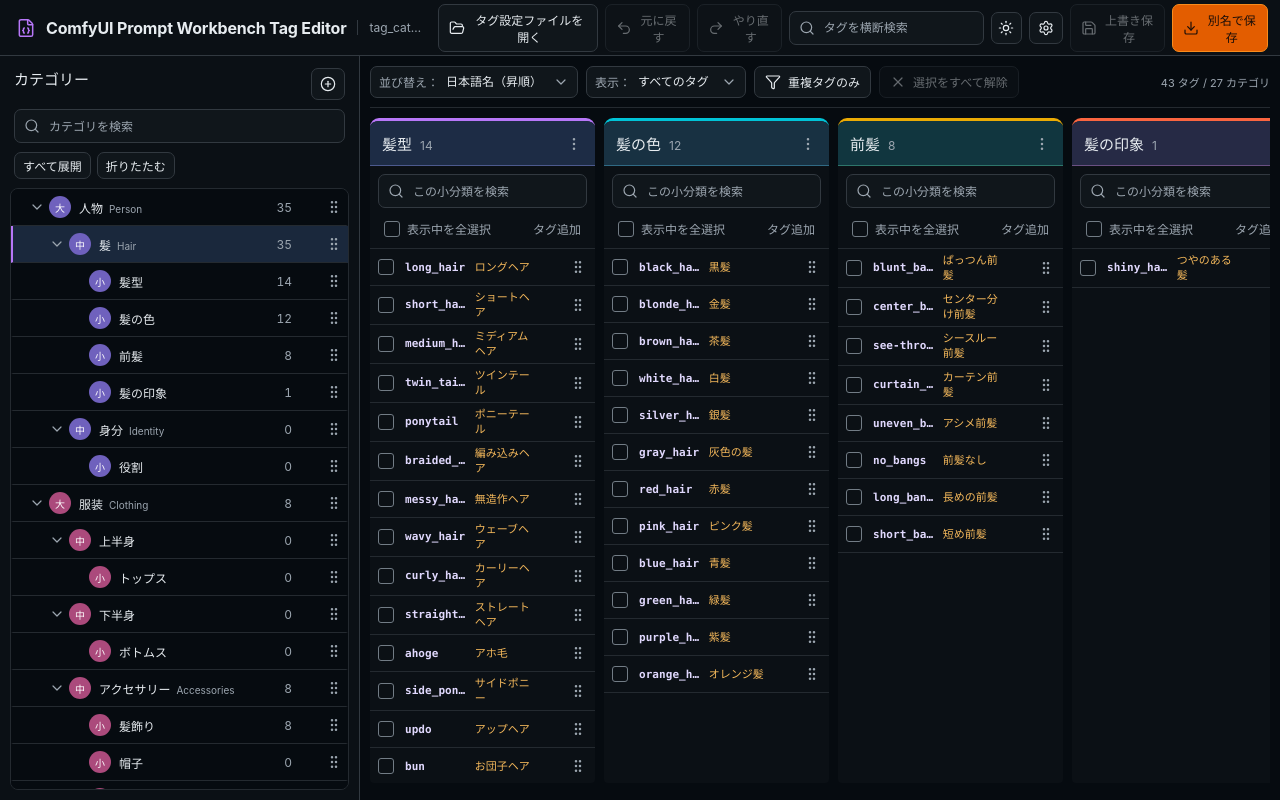
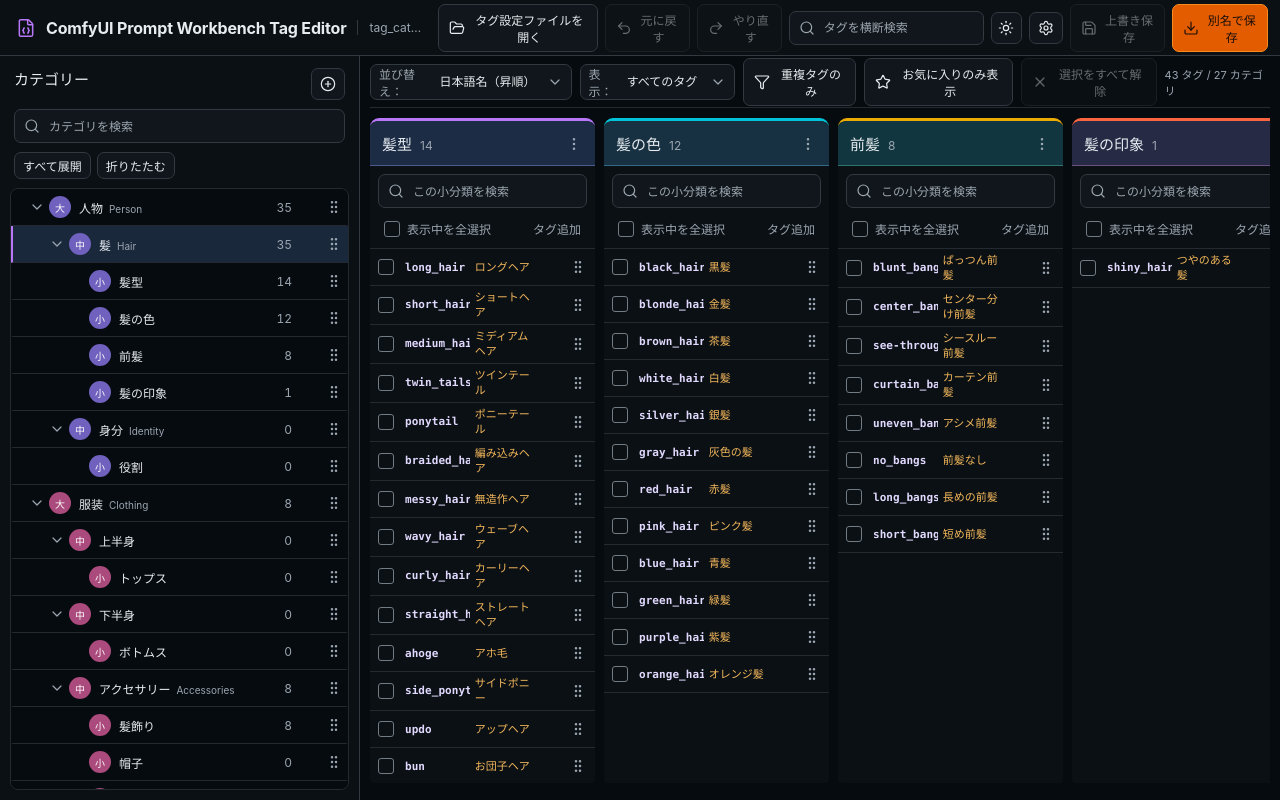
Before and after one commit to matsukasa/ComfyUI-Prompt-Workbench-Tag-Editor, a React (Vite) app: page / in a window 1280 px wide. Built offline with nearby package versions, Linux system fonts and the light colour scheme.

Commit message:
feat: implement favorites functionality with UI integration and storage management

```diff
--- a/src/App.tsx
+++ b/src/App.tsx
@@ -30,6 +30,7 @@
   Save,
   Search,
   Settings,
+  Star,
   Sun,
   Trash2,
   Undo2,
@@ -58,6 +59,12 @@
   validateCatalog,
 } from "./domain/catalog";
 import { categoryPath, sortedChildren } from "./domain/operations";
+import {
+  favoriteTagKey,
+  readFavoriteSettings,
+  toggleFavorite,
+  writeFavoriteSettings,
+} from "./domain/favorites";
 import type { CategoryNode, TagOccurrence } from "./domain/types";
 import { demoDocument } from "./demoCatalog";
 import { isDirty, useCatalogStore } from "./store/catalogStore";
@@ -87,6 +94,7 @@
 
 interface MoveMenuState {
   tagIds: string[];
+  anchorTagId: string;
   x: number;
   y: number;
 }
@@ -205,6 +213,7 @@
   const laneScroller = useRef<HTMLDivElement>(null);
   const [theme, setTheme] = useState<"dark" | "light">("dark");
   const [soundEnabled, setSoundEnabled] = useState(readDragSoundPreference);
+  const [favoriteTags, setFavoriteTags] = useState(() => readFavoriteSettings().favorites);
   const [settingsOpen, setSettingsOpen] = useState(false);
   const [bulkDeleteArmed, setBulkDeleteArmed] = useState(false);
   const [saveMode, setSaveMode] = useState<SaveMode | null>(null);
@@ -337,6 +346,7 @@
     return tagId ? (document?.tags.find((tag) => tag.uid === tagId)?.categoryId ?? null) : null;
   }, [activeDrag, document, store.anchorTagId]);
   const recentlyMoved = useMemo(() => new Set(recentlyMovedTagIds), [recentlyMovedTagIds]);
+  const favoriteTagKeys = useMemo(() => new Set(favoriteTags), [favoriteTags]);
   const validTagTarget = useMemo(() => {
     if (activeDrag?.type !== "tag" || !overCategoryId || !document) return false;
     return document.categories.some(
@@ -355,9 +365,19 @@
         (!store.showDuplicatesOnly ||
           (duplicateCounts.get(tag.prompt.toLocaleLowerCase()) ?? 0) > 1) &&
         (!store.showSelectedOnly || selected.has(tag.uid))
+        && (!store.showFavoritesOnly || favoriteTagKeys.has(favoriteTagKey(tag.prompt)))
       );
     });
-  }, [document, duplicateCounts, normalizedGlobalQuery, selected, store.showDuplicatesOnly, store.showSelectedOnly]);
+  }, [
+    document,
+    duplicateCounts,
+    favoriteTagKeys,
+    normalizedGlobalQuery,
+    selected,
+    store.showDuplicatesOnly,
+    store.showFavoritesOnly,
+    store.showSelectedOnly,
+  ]);
   const smallCategoryDestinations = useMemo(() => {
     if (!document) return [];
     const query = moveDestinationQuery.trim().toLocaleLowerCase();
@@ -420,6 +440,12 @@
     !window.isSecureContext &&
     window.location.hostname !== "localhost";
   const localhostUrl = `${window.location.protocol}//localhost${window.location.port ? `:${window.location.port}` : ""}${window.location.pathname}${window.location.search}${window.location.hash}`;
+  const moveMenuAnchorTag = moveMenu
+    ? document.tags.find((tag) => tag.uid === moveMenu.anchorTagId) ?? null
+    : null;
+  const moveMenuAnchorFavorite = moveMenuAnchorTag
+    ? favoriteTagKeys.has(favoriteTagKey(moveMenuAnchorTag.prompt))
+    : false;
 
   const confirmDiscard = () =>
     !dirty || window.confirm("未保存の変更があります。破棄して別ファイルを読み込みますか？");
@@ -521,6 +547,7 @@
       await writeCatalogFile(overwriteHandle, document);
       setCurrentCatalogFileHandle(overwriteHandle);
       store.markSaved(overwriteHandle.name, catalogHandlePath(overwriteHandle) ?? document.filePath);
+      store.clearSelection();
       setSaveMode(null);
       setToast({ message: `${overwriteHandle.name} を上書き保存しました` });
     } catch (error) {
@@ -545,6 +572,7 @@
     setMoveDestinationQuery("");
     setMoveMenu({
       tagIds,
+      anchorTagId: tag.uid,
       x: Math.max(8, Math.min(point.x, window.innerWidth - 376)),
       y: Math.max(8, Math.min(point.y, window.innerHeight - 436)),
     });
@@ -554,6 +582,7 @@
     store.selectMany(moveMenu.tagIds);
     store.applyTagMove(target.id);
     setRecentlyMovedTagIds(moveMenu.tagIds);
+    store.clearSelection();
     if (recentMoveTimer.current !== null) window.clearTimeout(recentMoveTimer.current);
     recentMoveTimer.current = window.setTimeout(() => setRecentlyMovedTagIds([]), 600);
     setToast({
@@ -726,7 +755,26 @@
     setTrailVector((current) => ({ ...current, visible: false }));
     dragSounds.current.cancel();
   };
+  const updateFavorites = (nextFavorites: string[]) => {
+    setFavoriteTags(nextFavorites);
+    writeFavoriteSettings({ favorites: nextFavorites });
+  };
+  const toggleTagFavorite = (tag: TagOccurrence) => {
+    const next = toggleFavorite(favoriteTags, tag.prompt);
+    updateFavorites(next);
+    store.clearSelection();
+    setToast({
+      message: next.includes(favoriteTagKey(tag.prompt))
+        ? "お気に入りに追加しました"
+        : "お気に入りから削除しました",
+    });
+  };
   const editTag = (tag: TagOccurrence, prompt: string, translationJa: string) => {
+    const oldKey = favoriteTagKey(tag.prompt);
+    const newKey = favoriteTagKey(prompt);
+    if (oldKey && newKey && oldKey !== newKey && favoriteTagKeys.has(oldKey)) {
+      updateFavorites([...favoriteTags.filter((key) => key !== oldKey), newKey]);
+    }
     store.editTag(tag.uid, prompt, translationJa);
   };
   const editCategory = (category: CategoryNode, labelJa: string, labelEn: string) => {
@@ -942,6 +990,15 @@
                 重複タグのみ
               </button>
               <button
+                className={store.showFavoritesOnly ? "is-active" : ""}
+                type="button"
+                onClick={() => store.setFavoriteFilter(!store.showFavoritesOnly)}
+                aria-pressed={store.showFavoritesOnly}
+              >
+                <Star fill={store.showFavoritesOnly ? "currentColor" : "none"} />
+                お気に入りのみ表示
+              </button>
+              <button
                 type="button"
                 disabled={store.selectedTagIds.length === 0}
                 onClick={store.clearSelection}
@@ -1007,10 +1064,11 @@
                   <div className="global-search-list" aria-label="一致したタグ">
                     {globalSearchResults.map((tag) => {
                       const path = categoryPath(document.categories, tag.categoryId);
+                      const favorite = favoriteTagKeys.has(favoriteTagKey(tag.prompt));
                       return (
                         <button
                           key={tag.uid}
-                          className={`global-search-row ${selected.has(tag.uid) ? "is-selected" : ""}`}
+                          className={`global-search-row ${selected.has(tag.uid) ? "is-selected" : ""} ${favorite ? "is-favorite" : ""}`}
                           type="button"
                           data-tag-id={tag.uid}
                           onClick={() => revealSearchResult(tag)}
@@ -1026,7 +1084,10 @@
                             }
                           }}
                         >
-                          <span className="global-result-prompt">{tag.prompt}</span>
+                          <span className="global-result-prompt">
+                            {favorite && <Star className="favorite-star" aria-label="お気に入り" fill="currentColor" />}
+                            {tag.prompt}
+                          </span>
                           <span className="global-result-translation">{tag.translationJa || "—"}</span>
                           <span className="global-result-path">{path.map((category) => category.labelJa).join(" > ")}</span>
                           <ChevronRight aria-hidden="true" />
@@ -1060,6 +1121,8 @@
                     query={store.globalQuery}
                     showDuplicatesOnly={store.showDuplicatesOnly}
                     showSelectedOnly={store.showSelectedOnly}
+                    showFavoritesOnly={store.showFavoritesOnly}
+                    favoriteTagKeys={favoriteTagKeys}
                     focused={category.id === focusedCategoryId}
                     deemphasized={Boolean(focusedCategoryId && category.id !== focusedCategoryId)}
                     dragActive={activeDrag?.type === "tag"}
@@ -1132,6 +1195,20 @@
               aria-label="移動先の分類を検索"
             />
           </label>
+          {moveMenuAnchorTag && (
+            <button
+              className="favorite-menu-action"
+              type="button"
+              role="menuitem"
+              onClick={() => {
+                toggleTagFavorite(moveMenuAnchorTag);
+                setMoveMenu(null);
+              }}
+            >
+              <Star fill={moveMenuAnchorFavorite ? "currentColor" : "none"} />
+              {moveMenuAnchorFavorite ? "お気に入りから削除" : "お気に入りに追加"}
+            </button>
+          )}
           <div className="tag-move-destinations" role="listbox" aria-label="移動先の小分類">
             {smallCategoryDestinations.length ? smallCategoryDestinations.map(({ category, path }) => (
               <button
--- a/src/components/Kanban.tsx
+++ b/src/components/Kanban.tsx
@@ -9,11 +9,14 @@
   MoveDown,
   PencilLine,
   Search,
+  Star,
   Trash2,
   X,
 } from "lucide-react";
 import { useVirtualizer } from "@tanstack/react-virtual";
+import type { MouseEvent as ReactMouseEvent, PointerEvent as ReactPointerEvent } from "react";
 import { useEffect, useMemo, useRef, useState } from "react";
+import { favoriteTagKey } from "../domain/favorites";
 import type { CategoryNode, TagOccurrence } from "../domain/types";
 
 interface TagRowProps {
@@ -22,6 +25,7 @@
   duplicateCount: number;
   changeLabel?: string;
   recentlyMoved: boolean;
+  favorite: boolean;
   visibleIds: string[];
   onSelect: (uid: string, mode: "single" | "toggle" | "range", visibleIds: string[]) => void;
   onEdit: (tag: TagOccurrence, prompt: string, translationJa: string) => void;
@@ -35,6 +39,7 @@
   duplicateCount,
   changeLabel,
   recentlyMoved,
+  favorite,
   visibleIds,
   onSelect,
   onEdit,
@@ -63,6 +68,24 @@
   useEffect(() => {
     if (editing) promptInputRef.current?.focus();
   }, [editing]);
+  const rowRef = useRef<HTMLElement | null>(null);
+  useEffect(() => {
+    const row = rowRef.current;
+    if (!row) return undefined;
+    const suppressNativeContextMenu = (event: MouseEvent) => {
+      if (editing && (event.target instanceof HTMLInputElement || event.target instanceof HTMLTextAreaElement))
+        return;
+      event.preventDefault();
+      event.stopPropagation();
+      const rect = row.getBoundingClientRect();
+      onMoveRequest(tag, {
+        x: event.clientX || rect.left + Math.min(rect.width * 0.72, rect.width - 12),
+        y: event.clientY || rect.top + rect.height / 2,
+      });
+    };
+    row.addEventListener("contextmenu", suppressNativeContextMenu, { capture: true });
+    return () => row.removeEventListener("contextmenu", suppressNativeContextMenu, { capture: true });
+  }, [editing, onMoveRequest, tag]);
   const beginEditing = () => {
     setDraftPrompt(tag.prompt);
     setDraftTranslation(tag.translationJa);
@@ -88,20 +111,28 @@
     setPromptInvalid(false);
     setEditing(false);
   };
+  const requestMoveMenu = (event: ReactMouseEvent<HTMLElement> | ReactPointerEvent<HTMLElement>) => {
+    if (editing && (event.target instanceof HTMLInputElement || event.target instanceof HTMLTextAreaElement))
+      return;
+    event.preventDefault();
+    event.stopPropagation();
+    onMoveRequest(tag, { x: event.clientX, y: event.clientY });
+  };
   return (
     <div
-      ref={setNodeRef}
-      className={`tag-row ${editing ? "is-editing" : ""} ${selected ? "is-selected" : ""} ${changeLabel ? "is-modified" : ""} ${recentlyMoved ? "is-recently-moved" : ""} ${droppable.isOver ? "is-drop-before" : ""} ${draggable.isDragging ? "is-dragging" : ""}`}
+      ref={(node) => {
+        rowRef.current = node;
+        setNodeRef(node);
+      }}
+      className={`tag-row ${editing ? "is-editing" : ""} ${selected ? "is-selected" : ""} ${changeLabel ? "is-modified" : ""} ${recentlyMoved ? "is-recently-moved" : ""} ${favorite ? "is-favorite" : ""} ${droppable.isOver ? "is-drop-before" : ""} ${draggable.isDragging ? "is-dragging" : ""}`}
       style={{ transform: CSS.Translate.toString(draggable.transform) }}
       role="option"
       aria-selected={selected}
       tabIndex={0}
-      onContextMenu={(event) => {
-        if (editing && (event.target instanceof HTMLInputElement || event.target instanceof HTMLTextAreaElement))
-          return;
-        event.preventDefault();
-        onMoveRequest(tag, { x: event.clientX, y: event.clientY });
+      onPointerDownCapture={(event) => {
+        if (event.button === 2) requestMoveMenu(event);
       }}
+      onContextMenuCapture={requestMoveMenu}
       onClick={(event) => {
         if (editing) return;
         onSelect(
@@ -262,6 +293,7 @@
               beginEditing();
             }}
           >
+            {favorite && <Star className="favorite-star" aria-label="お気に入り" fill="currentColor" />}
             {tag.prompt}
           </span>
           <span
@@ -314,6 +346,8 @@
   query: string;
   showDuplicatesOnly: boolean;
   showSelectedOnly: boolean;
+  showFavoritesOnly: boolean;
+  favoriteTagKeys: Set<string>;
   focused: boolean;
   deemphasized: boolean;
   dragActive: boolean;
@@ -352,6 +386,7 @@
           (!props.showDuplicatesOnly ||
             (props.duplicateCounts.get(tag.prompt.toLocaleLowerCase()) ?? 0) > 1) &&
           (!props.showSelectedOnly || props.selectedIds.has(tag.uid))
+          && (!props.showFavoritesOnly || props.favoriteTagKeys.has(favoriteTagKey(tag.prompt)))
         );
       }),
     [props],
@@ -472,6 +507,7 @@
               duplicateCount={props.duplicateCounts.get(tag.prompt.toLocaleLowerCase()) ?? 0}
               changeLabel={props.changeLabels.get(tag.uid)}
               recentlyMoved={props.recentlyMovedIds.has(tag.uid)}
+              favorite={props.favoriteTagKeys.has(favoriteTagKey(tag.prompt))}
               visibleIds={visibleIds}
               onSelect={props.onSelect}
               onEdit={props.onEdit}
@@ -500,6 +536,7 @@
                     duplicateCount={props.duplicateCounts.get(tag.prompt.toLocaleLowerCase()) ?? 0}
                     changeLabel={props.changeLabels.get(tag.uid)}
                     recentlyMoved={props.recentlyMovedIds.has(tag.uid)}
+                    favorite={props.favoriteTagKeys.has(favoriteTagKey(tag.prompt))}
                     visibleIds={visibleIds}
                     onSelect={props.onSelect}
                     onEdit={props.onEdit}
--- /dev/null
+++ b/src/domain/favorites.ts
@@ -0,0 +1,60 @@
+export interface FavoriteSettings {
+  favorites: string[];
+}
+
+export const FAVORITES_STORAGE_KEY = "prompt-workbench:favorites";
+
+export function favoriteTagKey(value: string): string {
+  return String(value || "").trim().replace(/\s+/gu, " ").toLocaleLowerCase();
+}
+
+export function sanitizeFavorites(values: unknown): string[] {
+  if (!Array.isArray(values)) return [];
+  const seen = new Set<string>();
+  for (const value of values) {
+    const key = favoriteTagKey(String(value || ""));
+    if (key) seen.add(key);
+    if (seen.size >= 20000) break;
+  }
+  return [...seen].sort();
+}
+
+export function parseFavoriteSettings(value: unknown): FavoriteSettings {
+  if (Array.isArray(value)) return { favorites: sanitizeFavorites(value) };
+  if (value && typeof value === "object" && "favorites" in value) {
+    return { favorites: sanitizeFavorites((value as { favorites?: unknown }).favorites) };
+  }
+  return { favorites: [] };
+}
+
+export function readFavoriteSettings(): FavoriteSettings {
+  if (typeof window === "undefined") return { favorites: [] };
+  try {
+    const raw = window.localStorage.getItem(FAVORITES_STORAGE_KEY);
+    if (!raw) return { favorites: [] };
+    return parseFavoriteSettings(JSON.parse(raw));
+  } catch {
+    return { favorites: [] };
+  }
+}
+
+export function writeFavoriteSettings(settings: FavoriteSettings): void {
+  if (typeof window === "undefined") return;
+  try {
+    window.localStorage.setItem(
+      FAVORITES_STORAGE_KEY,
+      JSON.stringify({ favorites: sanitizeFavorites(settings.favorites) }),
+    );
+  } catch {
+    // Favorites are user convenience data; catalog editing must continue if storage is unavailable.
+  }
+}
+
+export function toggleFavorite(values: Iterable<string>, value: string): string[] {
+  const next = new Set(sanitizeFavorites([...values]));
+  const key = favoriteTagKey(value);
+  if (!key) return [...next].sort();
+  if (next.has(key)) next.delete(key);
+  else next.add(key);
+  return [...next].sort();
+}
--- a/src/store/catalogStore.ts
+++ b/src/store/catalogStore.ts
@@ -28,6 +28,7 @@
   categoryQuery: string;
   showDuplicatesOnly: boolean;
   showSelectedOnly: boolean;
+  showFavoritesOnly: boolean;
   error: string | null;
   load: (document: CatalogDocument) => void;
   markSaved: (fileName: string, filePath?: string) => void;
@@ -39,6 +40,7 @@
   setCategoryQuery: (query: string) => void;
   setDuplicateFilter: (value: boolean) => void;
   setSelectedFilter: (value: boolean) => void;
+  setFavoriteFilter: (value: boolean) => void;
   selectTag: (uid: string, mode: "single" | "toggle" | "range", visibleIds: string[]) => void;
   selectMany: (uids: string[]) => void;
   clearSelection: () => void;
@@ -96,6 +98,7 @@
   categoryQuery: "",
   showDuplicatesOnly: false,
   showSelectedOnly: false,
+  showFavoritesOnly: false,
   error: null,
   load: (document) =>
     set({
@@ -148,6 +151,7 @@
   setCategoryQuery: (categoryQuery) => set({ categoryQuery }),
   setDuplicateFilter: (showDuplicatesOnly) => set({ showDuplicatesOnly }),
   setSelectedFilter: (showSelectedOnly) => set({ showSelectedOnly }),
+  setFavoriteFilter: (showFavoritesOnly) => set({ showFavoritesOnly }),
   selectTag: (uid, mode, visibleIds) =>
     set((state) => {
       if (mode === "range" && state.anchorTagId) {
--- a/src/styles.css
+++ b/src/styles.css
@@ -341,6 +341,7 @@
 .global-search-row:hover,
 .global-search-row:focus-visible { background: var(--surface-1); }
 .global-search-row.is-selected { background: color-mix(in oklch, var(--accent) 14%, var(--surface-1)); }
+.global-search-row.is-favorite { box-shadow: inset 2px 0 var(--amber); }
 .global-result-prompt { color: var(--tag-prompt-ink); font: 700 11px/1.4 "Cascadia Mono", "SFMono-Regular", Consolas, monospace; overflow-wrap: anywhere; }
 .global-result-translation { color: var(--tag-translation-ink); overflow-wrap: anywhere; }
 .global-result-path { color: var(--muted); font-size: 11px; overflow-wrap: anywhere; }
@@ -367,6 +368,15 @@
 .tag-move-menu > header small { color: var(--muted); }
 .tag-move-menu > header button { width: 28px; min-height: 28px; padding: 0; border: 0; background: transparent; }
 .tag-move-search { margin: 8px; }
+.favorite-menu-action {
+  justify-content: flex-start;
+  margin: 0 8px 8px;
+  color: var(--amber);
+  border-color: color-mix(in oklch, var(--amber) 48%, var(--line));
+  background: color-mix(in oklch, var(--amber) 9%, var(--surface-1));
+  font-size: 12px;
+}
+.favorite-menu-action svg { width: 15px; }
 .tag-move-destinations { min-height: 0; overflow-y: auto; border-block: 1px solid var(--line-soft); }
 .tag-move-destinations button { width: 100%; min-height: 36px; display: grid; grid-template-columns: minmax(0, 1fr) 18px; align-items: center; gap: 8px; padding: 6px 10px; border: 0; border-bottom: 1px solid var(--line-soft); border-radius: 0; background: transparent; color: var(--ink); text-align: left; }
 .tag-move-destinations button:hover,
@@ -952,6 +962,10 @@
   background: color-mix(in oklch, var(--accent) 9%, var(--surface-1));
   box-shadow: inset 2px 0 color-mix(in oklch, var(--accent) 78%, var(--surface-1));
 }
+.tag-row.is-favorite:not(.is-selected) {
+  background: color-mix(in oklch, var(--amber) 8%, var(--surface-1));
+  box-shadow: inset 2px 0 var(--amber);
+}
 .tag-row > .tag-check {
   grid-column: 1;
 }
@@ -1210,6 +1224,15 @@
   font-weight: 700;
   letter-spacing: 0.005em;
   cursor: text;
+  display: inline-flex;
+  align-items: center;
+  gap: 5px;
+}
+.favorite-star {
+  width: 13px;
+  height: 13px;
+  color: var(--amber);
+  flex: 0 0 auto;
 }
 .tag-translation {
   color: var(--tag-translation-ink);
```
Also changed, not shown: 1 other file (tests, documents, lock files or other folders).
